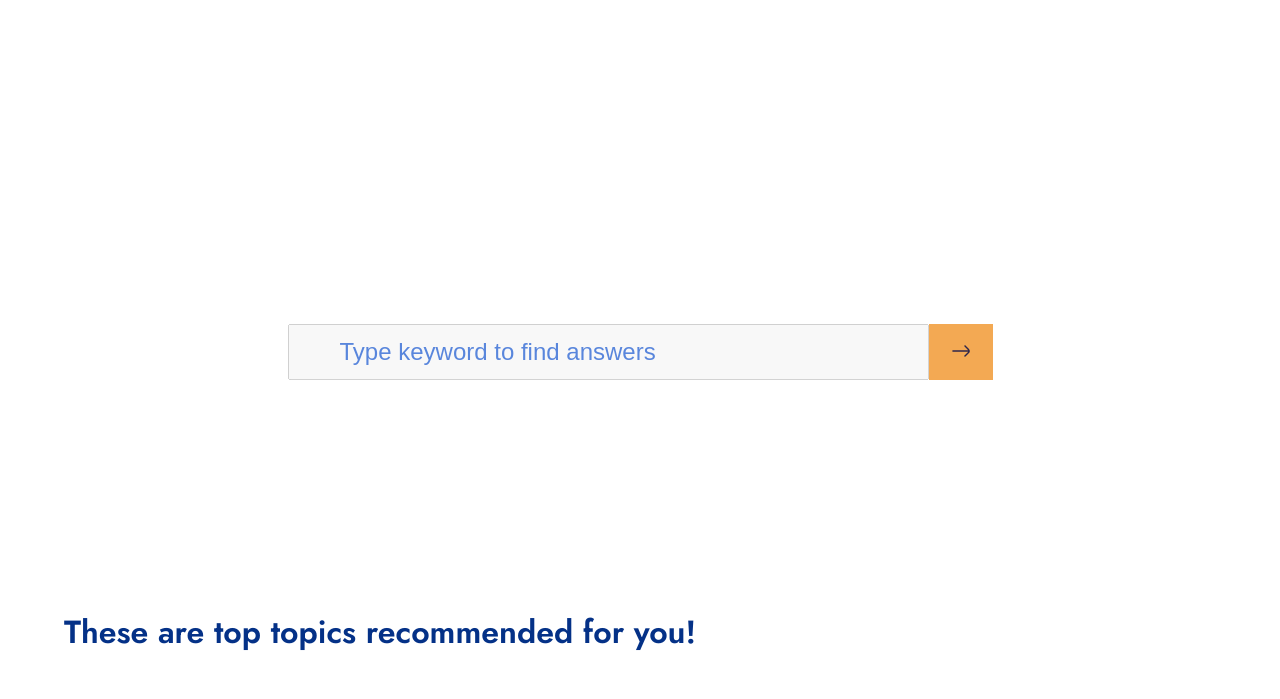
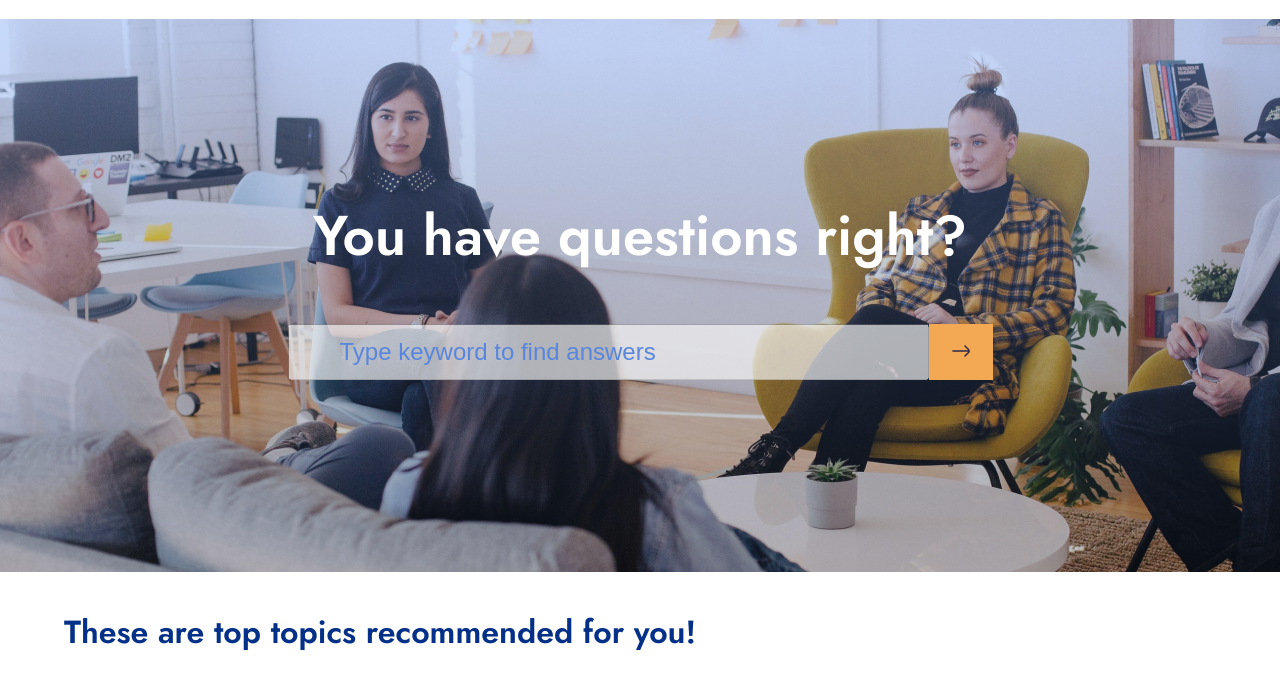
Before and after one commit to Issiedoesit/index-log-sign-faq, a plain HTML site: page faqs.html in a window 1280 px wide. Shown: the part 101-800 px from the top of the page. Drawn offline with Linux system fonts and the light colour scheme; the site is published under a folder, as on GitHub Pages, so addresses that start at the root find nothing.

Commit message:
FAQ picture

```diff
--- a/static.css
+++ b/static.css
@@ -454,7 +454,7 @@ input:focus{
 
 .questions {
     height: 34.563rem;
-    background-image: url("/images/faq-img.png");
+    background-image: url("images/faq-img.png");
     background-repeat: no-repeat;
     background-size: cover;
     /* background-color: var(--hero-section-blue); */
```
